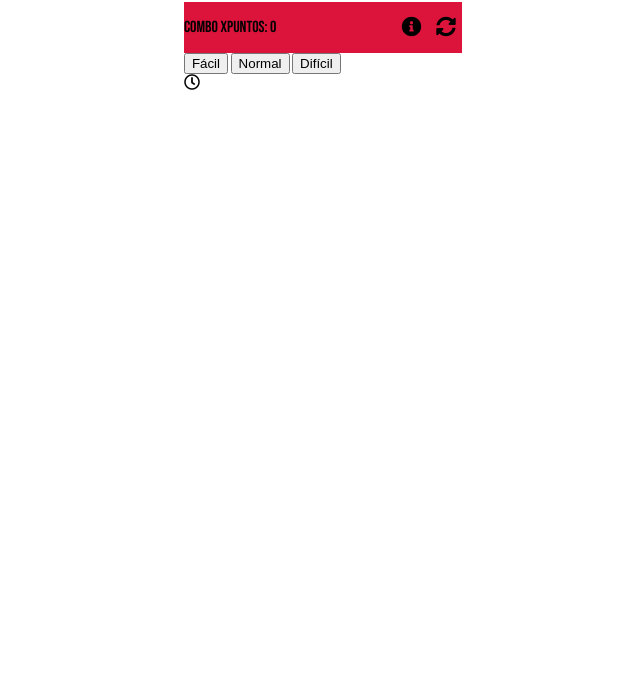
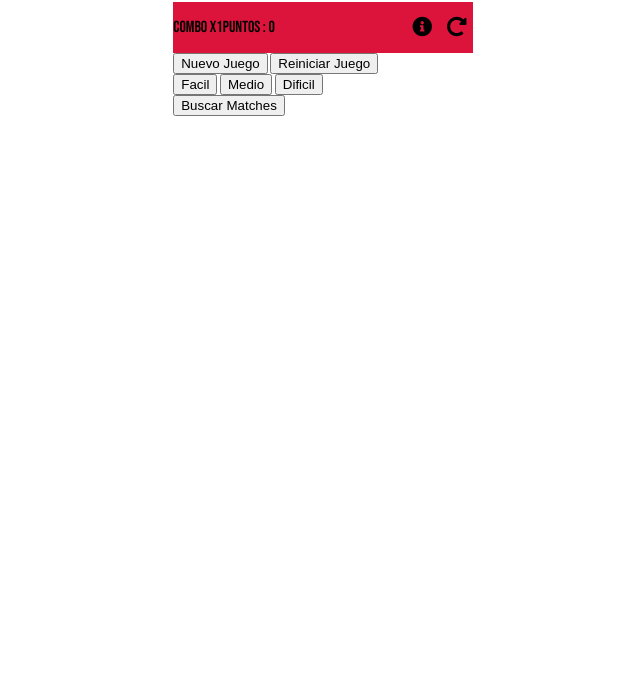
Before and after one commit to anaclette/MatcheAdas.Grupo5, a plain HTML site: page index.html in a window 1280 px wide. Shown: the part 108-800 px from the top of the page, without its empty margins (317-957 px from the left). Drawn offline with Linux system fonts and the light colour scheme.

Commit message:
cambios hmtl

```diff
--- a/index.html
+++ b/index.html
@@ -1,72 +1,63 @@
 <!DOCTYPE html>
 <html lang="es">
+
 
 <head>
     <meta charset="UTF-8">
     <meta name="viewport" content="width=device-width, initial-scale=1.0">
-    <title>MatcheADAs G5-</title>
-    <link rel="stylesheet" href="https://cdnjs.cloudflare.com/ajax/libs/font-awesome/5.13.0/css/all.min.css">
+    <title>MatcheADAs G5</title>
+    <link rel="stylesheet" href="https://cdnjs.cloudflare.com/ajax/libs/font-awesome/5.13.0/css/all.min.css" />
     <link rel="stylesheet" href="style.css">
 </head>
 
 <body>
 
     <div class="estructura">
+        <h1 class="matcheadas"> MATCHEADAS </h1>
+        <div class="barra">
+            <div class="puntos">
+                <p>
+                    Combo x1
+                </p>
+                <p>
+                    Puntos : 0
+                </p>
+            </div>
+            <div class="estilo-botones-barra">
+                <button class="boton ayuda">
+                    <i class="fas fa-info-circle"></i>
+                </button>
+                <button class="boton restart">
+                    <i class="fas fa-redo-alt"></i>
+                </button>
+            </div>
 
-        <h1 class="matcheadas"> MatcheADAs</h1>
+        </div>
+        <div class="dialogo juego-terminado">
+            <div class="dialogo-botones">
+                <button id="boton-nuevo-juego">Nuevo Juego</button>
+                <button id="boton-reiniciar-juego">Reiniciar Juego</button>
 
-        <div class="barra">
-
-                <div class="puntos">
-                    <p>
-                        Combo x
-                    </p>
-                    <p>
-                        Puntos: 0
-                    </p>
-                </div>
-                <div class="botones-barra">
-                    <button class="boton ayuda"> <i class="fas fa-info-circle"></i> </button>
-                    <button class=" boton reiniciar"> <i class="fas fa-sync-alt"></i> </button>
+            </div>
+            <div class="dialogo-dificultad">
+                <div class="dialogo-botones">
+                    <button id="boton-modo-facil" class="ocultar">Facil</button>
+                    <button id="boton-modo-normal" class="ocultar">Medio</button>
+                    <button id="boton-modo-dificil" class="ocultar">Dificil</button>
                 </div>
 
+            </div>
+            <div class="matches">
+            </div>
 
+            <button id="buscar-matches">Buscar Matches</button>
         </div>
 
 
+        <div id="grilla" class="grilla"></div>
+    </div>
 
-<!--
-            <div class="botones">
-                <button id="boton-nuevo-juego">Nuevo Juego</button>
-                <button id="boton-reiniciar-juego">Reiniciar</button>
-            </div>
-        </div> -->
-
-
-
-
-        <div class="dialogo nuevo-juego">
-            <div class="dialogo-botones">
-                <button id="boton-modo-facil">Fácil</button>
-                <button id="boton-modo-normal">Normal</button>
-                <button id="boton-modo-dificil">Difícil</button>
-            </div>
-        </div>
-
-        <div class="contenedor-grilla">
-
-
-
-            <div id="grilla"></div>
-
-        </div>
-
-        <div class="contenedor-reloj">
-
-            <i class="far fa-clock"></i>
-        </div>
-
-    </div>
+    <div id="grilla"></div>
 
     <script src="index.js"></script>
 </body>
```
